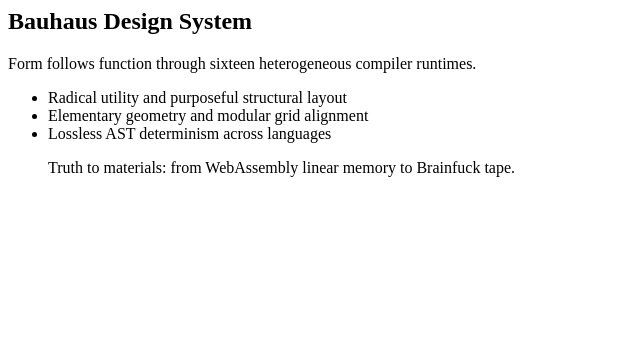
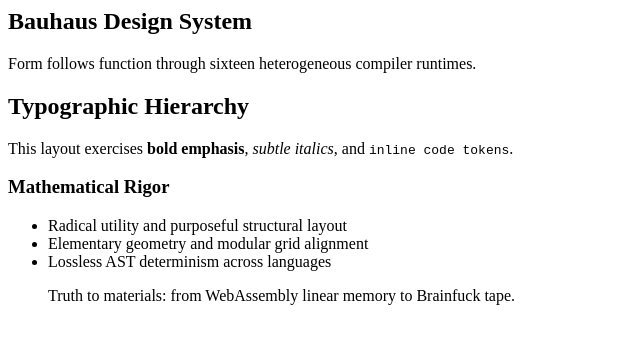
Before and after one commit to spcbeck/ouroboros-html, a website: page example/index.html in a window 1280 px wide. Shown: the whole page, without its empty margins (0-640 px from the left). Drawn offline with Linux system fonts and the light colour scheme.

Commit message:
feat(ast): add support for subheadings and inline typography formatting

```diff
--- a/example/index.html
+++ b/example/index.html
@@ -1 +1 @@
-<article><h1>Bauhaus Design System</h1><p>Form follows function through sixteen heterogeneous compiler runtimes.</p><ul><li>Radical utility and purposeful structural layout</li><li>Elementary geometry and modular grid alignment</li><li>Lossless AST determinism across languages</li></ul><blockquote><p>Truth to materials: from WebAssembly linear memory to Brainfuck tape.</p></blockquote></article>
+<article><h1>Bauhaus Design System</h1><p>Form follows function through sixteen heterogeneous compiler runtimes.</p><h2>Typographic Hierarchy</h2><p>This layout exercises <strong>bold emphasis</strong>, <em>subtle italics</em>, and <code>inline code tokens</code>.</p><h3>Mathematical Rigor</h3><ul><li>Radical utility and purposeful structural layout</li><li>Elementary geometry and modular grid alignment</li><li>Lossless AST determinism across languages</li></ul><blockquote><p>Truth to materials: from WebAssembly linear memory to Brainfuck tape.</p></blockquote></article>
```
Also changed, not shown: fixtures/05_subheadings.html (added, +1 -0 lines), fixtures/06_inline_formatting.html (added, +1 -0 lines), README.md, 3 other files.
